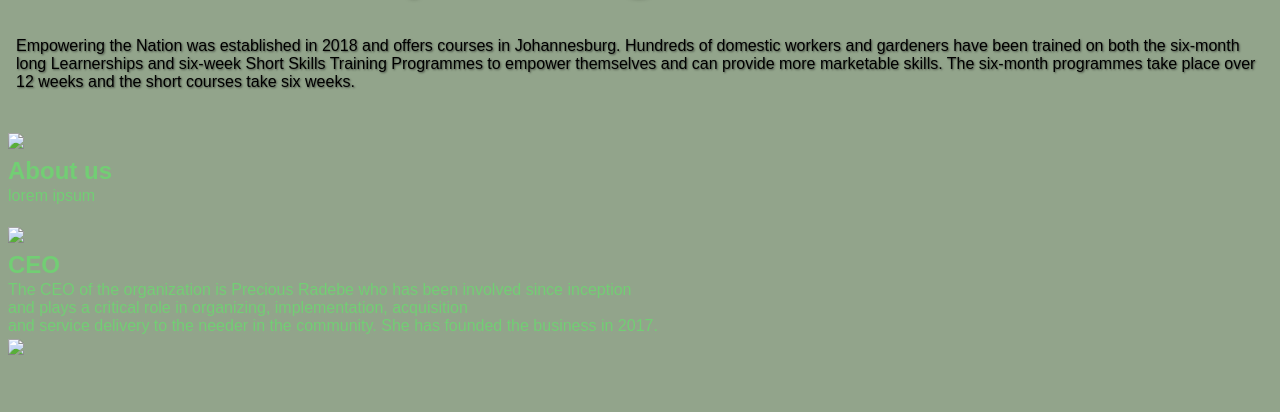
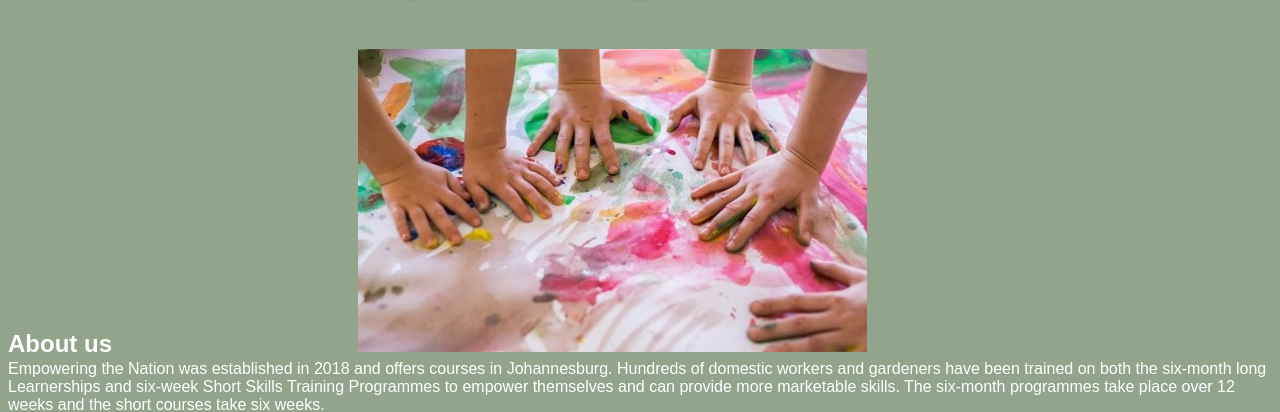
Before and after one commit to Raracookz/XHAW---Empowerig-The-Nation-websit, a plain HTML site: page about us.html in a window 1280 px wide. Shown: the part 547-959 px from the top of the page. Drawn offline with nearby package versions, Linux system fonts and the light colour scheme.

Commit message:
initil commit

```diff
--- a/about us.html
+++ b/about us.html
@@ -59,22 +59,20 @@
 
             <main>
                 <h1>Empowering the Nation</h1>
-                <p class="description">Empowering the Nation was established in 2018 and offers courses in Johannesburg. Hundreds of domestic workers and gardeners have been trained on both the six-month long Learnerships and six-week Short Skills Training Programmes to empower themselves and can provide more marketable skills. The six-month programmes take place over 12 weeks and the short courses take six weeks.</p>
 
             </main>
        <!--Description of organization-->
 
-    <section class="Description" style="color: rgb(114, 206, 116);">
+    <section class="Description" style="color: rgb(255, 255, 255);">
 
-        <img src="Images/Normal Xbox One.png">
+        <img src="Images/Picture for artistr horizons 4.jpg" alt="aboutimage" class="aboutimage">
         <h2> About us</h2>
-        <p> lorem ipsum
-        </p>
+        <p class="description">Empowering the Nation was established in 2018 and offers courses in Johannesburg. Hundreds of domestic workers and gardeners have been trained on both the six-month long Learnerships and six-week Short Skills Training Programmes to empower themselves and can provide more marketable skills. The six-month programmes take place over 12 weeks and the short courses take six weeks.</p>
         <br>
-        <img src="Images/Xbox Series S.png">
+        <img src="Images/background for artistr horizons.jpg" alt="aboutimage" class="aboutimage">
         <h2>CEO</h2>
         <p>The CEO of the organization is Precious Radebe who has been involved since inception<br>and plays a critical role in organizing, implementation, acquisition<br>and service delivery to the needer in the community. She has founded the business in 2017.</p>
-        <img src="Images/Xbox Series X.png">
+        <img src="Images/image.png" alt="aboutimage" class="aboutimage">
 
 
 
--- a/style.css
+++ b/style.css
@@ -28,6 +28,12 @@
     text-shadow: 1px 1px 2px rgba(0, 0, 0, 0.5);
 }
 
+.aboutimage{
+  align-items: center;
+  position: relative; ;
+ top: 30px;
+ left: 350px;
+}
 
   nav{
     position: static;
```
Also changed, not shown: Images/Picture for artistr horizons 4.jpg (added), Images/background for artistr horizons.jpg (added), Images/image.png (added).
